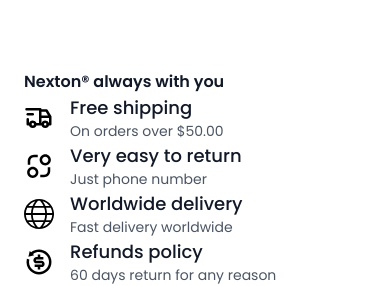
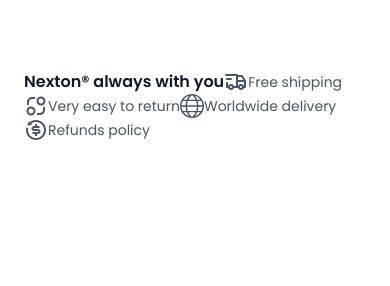
Before and after one commit to Rakib-Hassan-web/nexton-figma-, a React (Vite) app: page / in a window 390 px wide. Shown: the part 641-927 px from the top of the page. After the commit the page ends 844 px from the top, so only its background shows below. Built offline with nearby package versions, Linux system fonts and the light colour scheme.

Commit message:
service partt responcive all items redy need to adjust

```diff
--- a/src/components/Service.jsx
+++ b/src/components/Service.jsx
@@ -10,16 +10,16 @@
 
    <section id='service'  >
     <div className=''>
-        <div className="serviceRow container lg:border mt-[52px]  pt-[52px]  lg:py-6 border-[#E5E7EB] rounded-[16px] flex lg:justify-around lg:items-center flex-wrap  pl-6 ">
+        <div className="serviceRow container lg:border mt-[52px]  pt-[52px]  lg:py-6 border-[#E5E7EB] rounded-[16px] flex lg:justify-around lg:items-center flex-wrap  pl-[24px] ">
             <h2 className='font-semibold font-praymary text-base text-second lg:hidden'>Nexton® always with you</h2>
-            <Singleservice  servicebigtxt={'Free shipping'} serviceicon={  <TbTruckDelivery className='text-3xl' />} servicesmlltxt={'On orders over $50.00'}/>
+            <Singleservice  servicebigtxt={'Free shipping'} serviceicon={  <TbTruckDelivery className='text-2xl text-praymary' />} servicesmlltxt={'On orders over $50.00'}/>
             <span className='  lg:w-[1px]  lg:h-[50px] lg:bg-[#E5E7EB] lg:inline-block'></span>
-             <Singleservice  servicebigtxt={'Very easy to return'} serviceicon={  <RiExchange2Line className='text-3xl' />} servicesmlltxt={'Just phone number'}/>
+             <Singleservice  servicebigtxt={'Very easy to return'} serviceicon={  <RiExchange2Line className='text-2xl text-praymary' />} servicesmlltxt={'Just phone number'}/>
                       <span className='  lg:w-[1px]  lg:h-[50px] lg:bg-[#E5E7EB] lg:inline-block'></span>
 
-            <Singleservice  servicebigtxt={'Worldwide delivery'} serviceicon={  <TfiWorld className='text-3xl' />} servicesmlltxt={'Fast delivery worldwide'}/>
+            <Singleservice  servicebigtxt={'Worldwide delivery'} serviceicon={  <TfiWorld className='text-2xl text-praymary' />} servicesmlltxt={'Fast delivery worldwide'}/>
                      <span className='  lg:w-[1px]  lg:h-[50px] lg:bg-[#E5E7EB] lg:inline-block'></span>
-          <Singleservice  servicebigtxt={'Refunds policy'} serviceicon={  <RiRefund2Line className='text-3xl' />} servicesmlltxt={'60 days return for any reason'}/>
+          <Singleservice  servicebigtxt={'Refunds policy'} serviceicon={  <RiRefund2Line className='text-2xl text-praymary' />} servicesmlltxt={'60 days return for any reason'}/>
 
         </div>
     </div>
--- a/src/components/comon/Singleservice.jsx
+++ b/src/components/comon/Singleservice.jsx
@@ -9,13 +9,13 @@
 
 
 
-    <div className="serviceBow flex  items-center  gap-[16px] ">
+    <div className="serviceBow flex  items-center  lg:gap-[16px]  ">
        {serviceicon}
 
    <div className="boxtxt">
-    <h2 className='text-[18px] font-medium font-praymary text-second'>
+    <h2 className='lg:text-[18px] text-[14px]   font-normal lg:font-medium font-praymary lg:text-second text-praymary'>
         {servicebigtxt}</h2>
-    <h2 className='text-praymary font-praymary  text-[14px] font-normal'>
+    <h2 className='text-praymary font-praymary  text-[14px] font-normal hidden lg:block'>
         {servicesmlltxt}
     </h2>
    </div>
```
